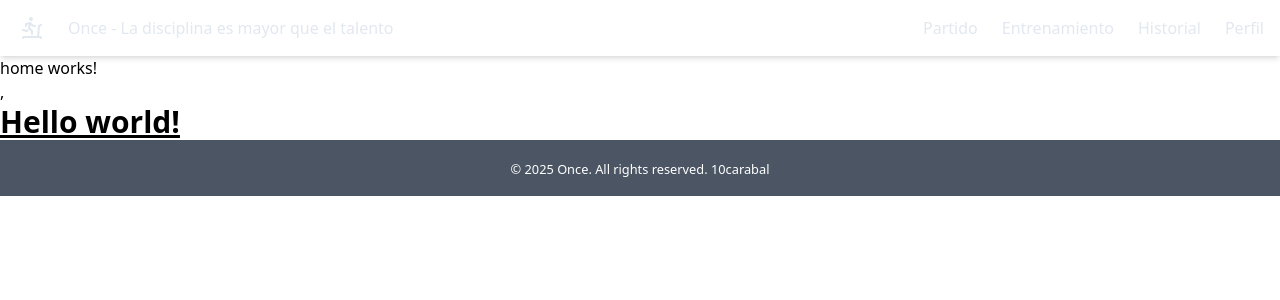
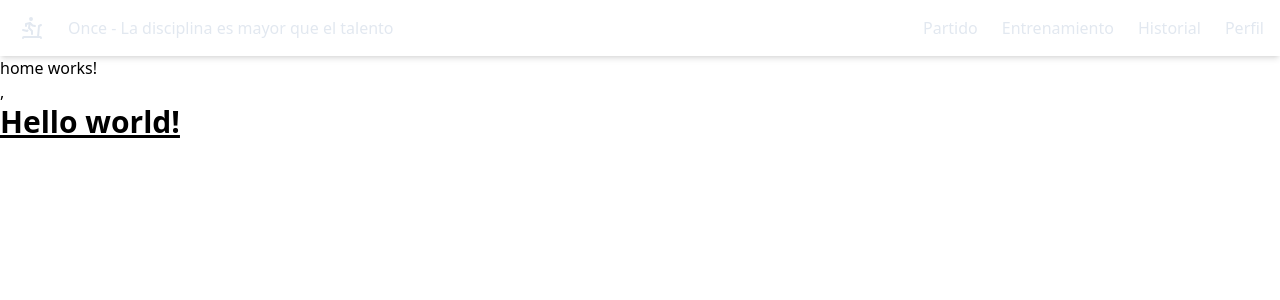
Before and after one commit to 10carabal/once, an Angular app: page / in a window 1280 px wide. Shown: the top 300 px of the page. Built offline with nearby package versions, Linux system fonts and the light colour scheme.

Commit message:
feat: Update footer background color to primary for improved styling

```diff
--- a/src/app/shared/components/footer/footer.component.html
+++ b/src/app/shared/components/footer/footer.component.html
@@ -1,3 +1,3 @@
-<footer class="bg-gray-600 text-white p-4 text-center mt-auto">
+<footer class="bg-primary text-white p-4 text-center mt-auto">
   <small>&copy; 2025 Once. All rights reserved. 10carabal</small>
 </footer>
```
